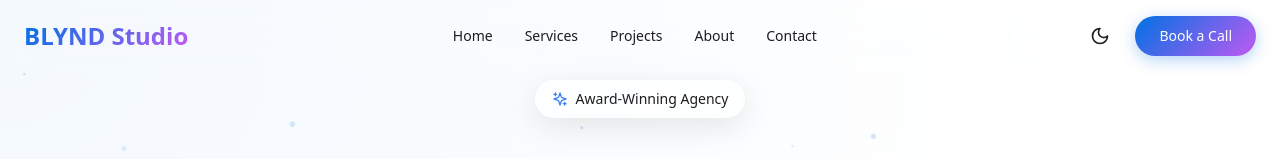
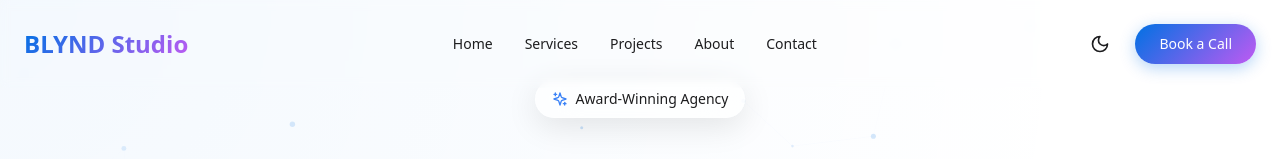
Before and after one commit to abhishekaxaan/BLYNDStudio, a React (Vite) app: page / in a window 1280 px wide. Shown: the top 159 px of the page. Built offline with nearby package versions, Linux system fonts and the light colour scheme.

Commit message:
Add dynamic header: transparent overlay on hero, becomes frosted glass on scroll

```diff
--- a/src/components/Header.tsx
+++ b/src/components/Header.tsx
@@ -3,8 +3,17 @@ import { Menu, X, Sun, Moon } from 'lucide-react';
 import { useTheme } from '../contexts/ThemeContext';
 
 export default function Header() {
+  const [isScrolled, setIsScrolled] = useState(false);
   const [isMobileMenuOpen, setIsMobileMenuOpen] = useState(false);
   const { theme, toggleTheme } = useTheme();
+
+  useEffect(() => {
+    const handleScroll = () => {
+      setIsScrolled(window.scrollY > 50);
+    };
+    window.addEventListener('scroll', handleScroll);
+    return () => window.removeEventListener('scroll', handleScroll);
+  }, []);
 
   const navLinks = [
     { label: 'Home', href: '#home' },
@@ -16,9 +25,13 @@ export default function Header() {
 
   return (
     <header
-      className="fixed top-0 left-0 right-0 z-50 backdrop-blur-md bg-white/5 dark:bg-black/5 border-b border-white/10"
+      className={`fixed top-0 left-0 right-0 z-50 transition-all duration-500 ${
+        isScrolled
+          ? 'backdrop-blur-2xl bg-white/10 dark:bg-black/20 border-b border-white/20 shadow-lg py-4'
+          : 'backdrop-blur-sm bg-transparent py-6'
+      }`}
     >
-      <div className="container mx-auto px-6 py-4">
+      <div className="container mx-auto px-6 py-0">
         <div className="flex items-center justify-between">
           <a href="#home" className="text-2xl font-bold gradient-text">
             BLYND Studio
```
